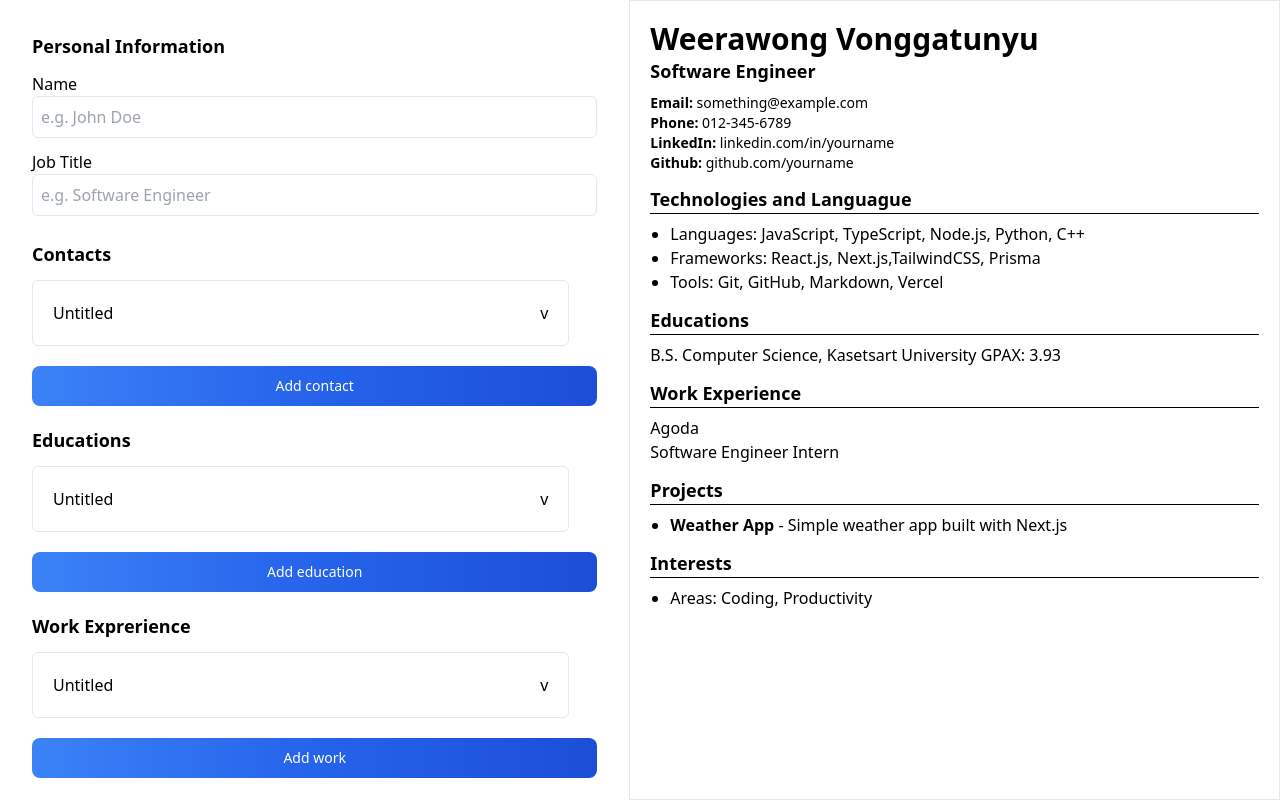
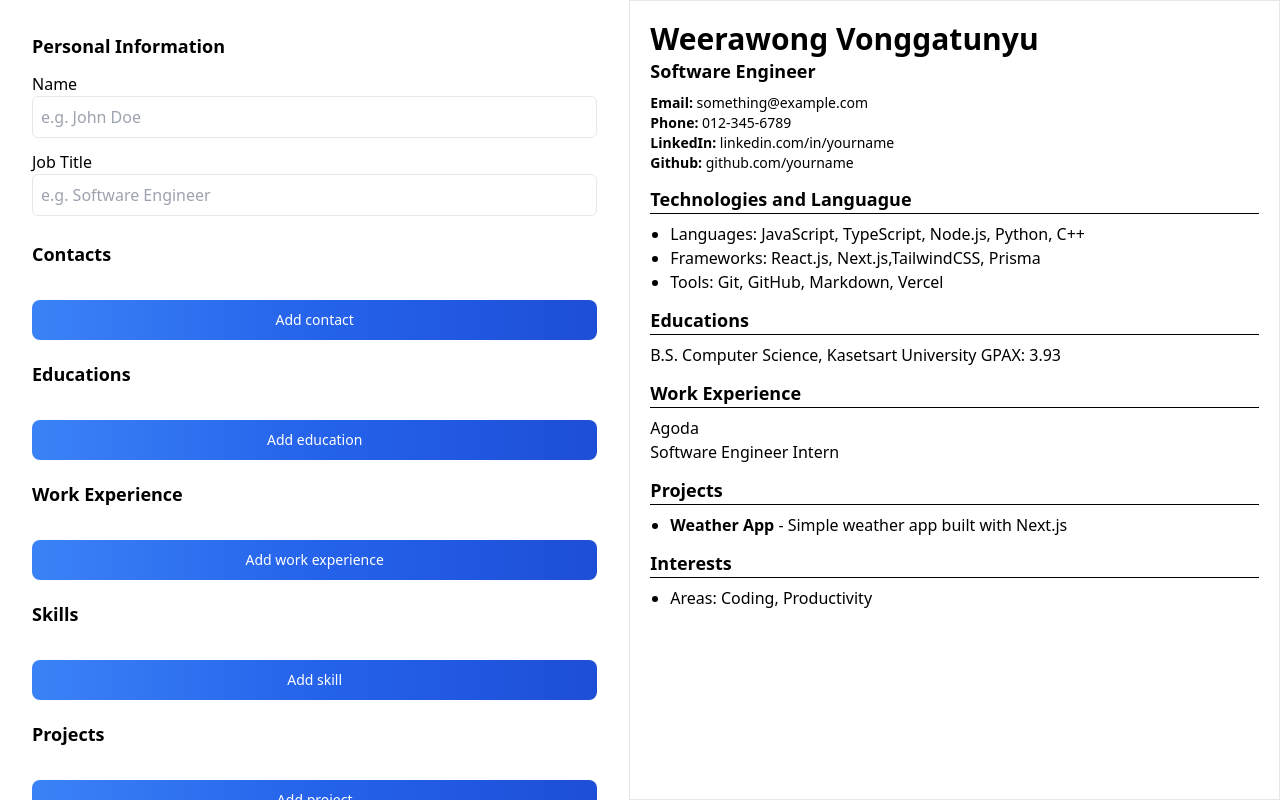
Before and after one commit to Qu1etboy/resume-edit, a Next.js app: page /edit in a window 1280 px wide. Built offline with nearby package versions, Linux system fonts and the light colour scheme.

Commit message:
feat: add input form and correct input data

```diff
--- /dev/null
+++ b/components/AddFormButton.tsx
@@ -0,0 +1,20 @@
+export default function AddFormButton({
+  text,
+  name,
+  handleAdd,
+}: {
+  text: string;
+  name: string;
+  handleAdd: (e: React.MouseEvent<HTMLButtonElement>) => void;
+}) {
+  return (
+    <button
+      type="button"
+      className="w-full mt-5 text-white bg-gradient-to-r from-blue-500 via-blue-600 to-blue-700 hover:bg-gradient-to-br focus:ring-4 focus:outline-none focus:ring-blue-300 dark:focus:ring-blue-800 font-medium rounded-lg text-sm px-5 py-2.5 text-center mr-2 mb-2"
+      name={name}
+      onClick={handleAdd}
+    >
+      {text}
+    </button>
+  );
+}
--- /dev/null
+++ b/components/Form.tsx
@@ -0,0 +1,34 @@
+import { useEffect, useState } from "react";
+import FormLayout from "./FormLayout";
+
+export default function Form({ form, currValue, handleChangeData }: any) {
+  const [value, setValue] = useState(currValue);
+
+  const handleChange = (e: React.ChangeEvent<HTMLInputElement>) => {
+    setValue({ ...value, [e.target.name]: e.target.value });
+  };
+
+  useEffect(() => {
+    // every time state change set data back to parent component
+    handleChangeData(value, form.name);
+  }, [value]);
+
+  return (
+    <FormLayout title={value[form.fields[0].name]}>
+      <div className="mt-3 mb-5 px-5">
+        {form.fields.map((field: any, idx: number) => (
+          <div key={idx}>
+            <label>{field.label}</label>
+            <input
+              placeholder={field.placeHolder}
+              name={field.name}
+              onChange={handleChange}
+              className="p-2 mb-3 border rounded-md w-full"
+              value={value[field.name]}
+            />
+          </div>
+        ))}
+      </div>
+    </FormLayout>
+  );
+}
--- a/components/FormComponent.tsx
+++ b/components/FormComponent.tsx
@@ -1,33 +1,99 @@
 import React, { useEffect, useState } from "react";
-import FormLayout from "./FormLayout";
+import AddFormButton from "./AddFormButton";
+import Form from "./Form";
+import type { Resume } from "@/lib/types";
 
-type Resume = {
-  name: string;
-  job: string;
-  contacts?: {
-    label: string;
-    link?: string;
-  }[];
-  skills?: {
-    skill: string;
-  }[];
-  educations?: {
-    schoolName: string;
-    schoolDescr: string;
-  }[];
-  workExps?: {
-    companyName: string;
-    jobTitle: string;
-    workDescr: string;
-  }[];
-  projects?: {
-    projectName: string;
-    projectDescr: string;
-  }[];
-  interests?: {
-    interest: string;
-  }[];
-};
+const resumeForm = [
+  {
+    label: "Contacts",
+    name: "contacts",
+    fields: [
+      { label: "Label", name: "label", placeHolder: "e.g. GitHub" },
+      { label: "Link", name: "link", placeHolder: "e.g. github.com/username" },
+    ],
+    value: { label: "", link: "" },
+    button: "Add contact",
+  },
+  {
+    label: "Educations",
+    name: "educations",
+    fields: [
+      {
+        label: "School Name",
+        name: "schoolName",
+        placeHolder: "e.g. Harvard University",
+      },
+      {
+        label: "Description",
+        name: "schoolDescr",
+        placeHolder: "e.g. B.S. Computer Science",
+      },
+    ],
+    value: { schoolName: "", schoolDescr: "" },
+    button: "Add education",
+  },
+  {
+    label: "Work Experience",
+    name: "workExps",
+    fields: [
+      {
+        label: "Company Name",
+        name: "companyName",
+        placeHolder: "e.g. Google",
+      },
+      {
+        label: "Job Title",
+        name: "jobTitle",
+        placeHolder: "e.g. Software Engineer",
+      },
+      {
+        label: "Description",
+        name: "workDescr",
+        placeHolder: "e.g. Description",
+      },
+    ],
+    value: {
+      companyName: "",
+      jobTitle: "",
+      workDescr: "",
+    },
+    button: "Add work experience",
+  },
+  {
+    label: "Skills",
+    name: "skills",
+    fields: [{ label: "Skill", name: "skill", placeHolder: "e.g. JavaScript" }],
+    value: { skill: "" },
+    button: "Add skill",
+  },
+  {
+    label: "Projects",
+    name: "projects",
+    fields: [
+      {
+        label: "Project Name",
+        name: "projectName",
+        placeHolder: "Project Name",
+      },
+      { label: "Description", name: "Description", placeHolder: "Description" },
+    ],
+    value: { projectName: "", projectDescr: "" },
+    button: "Add project",
+  },
+  {
+    label: "Interests",
+    name: "interests",
+    fields: [
+      {
+        label: "Interest",
+        name: "interest",
+        placeHolder: "e.g. Listen to music",
+      },
+    ],
+    value: { interest: "" },
+    button: "Add interest",
+  },
+];
 
 export default function FormComponent() {
   const [resume, setResume] = useState<Resume>({
@@ -40,8 +106,26 @@ export default function FormComponent() {
     setResume({ ...resume, [name]: value });
   };
 
+  const handleAddForm = (e: React.MouseEvent<HTMLButtonElement>, data: any) => {
+    data = { ...data, id: crypto.randomUUID() };
+    setResume({
+      ...resume,
+      [e.currentTarget.name]: resume[e.currentTarget.name]
+        ? [...resume[e.currentTarget.name], data]
+        : [data],
+    });
+  };
+
+  const handleChangeData = (data: any, field: string) => {
+    setResume({
+      ...resume,
+      [field]: resume[field].map((d: any) => (d.id === data.id ? data : d)),
+    });
+  };
+
   useEffect(() => {
-    console.log(resume);
+    // sent data back to parent component
+    // console.log(resume);
   }, [resume]);
 
   return (
@@ -63,156 +147,26 @@ export default function FormComponent() {
           onChange={handleInput}
         />
       </div>
-      <div>
-        <h2 className="text-lg mb-3 font-bold">Contacts</h2>
-        <ContactForm />
-        <AddFieldButton text="Add contact" />
-      </div>
-      <div>
-        <h2 className="text-lg mb-3 font-bold">Educations</h2>
-        <EducationForm />
-        <AddFieldButton text="Add education" />
-      </div>
-      <div>
-        <h2 className="text-lg mb-3 font-bold">Work Exprerience</h2>
-        <WorkForm />
-        <AddFieldButton text="Add work" />
-      </div>
-      <div>
-        <h2 className="text-lg mb-3 font-bold">Skills</h2>
-        <SkillForm />
-        <AddFieldButton text="Add skill" />
-      </div>
-      <div>
-        <h2 className="text-lg mb-3 font-bold">Projects</h2>
-        <ProjectForm />
-        <AddFieldButton text="Add project" />
-      </div>
-      <div>
-        <h2 className="text-lg mb-3 font-bold">Interests</h2>
-        <InterestForm />
-        <AddFieldButton text="Add interest" />
-      </div>
+      {resumeForm.map((form, idx) => (
+        <div key={idx}>
+          <h2 className="text-lg mb-3 font-bold">{form.label}</h2>
+          {resume[form.name]?.map((value: any) => (
+            <Form
+              key={value.id}
+              form={resumeForm[idx]}
+              currValue={value}
+              handleChangeData={handleChangeData}
+            />
+          ))}
+          <AddFormButton
+            text={form.button}
+            name={form.name}
+            handleAdd={(e: React.MouseEvent<HTMLButtonElement>) =>
+              handleAddForm(e, resumeForm[idx].value)
+            }
+          />
+        </div>
+      ))}
     </form>
   );
 }
-
-function EducationForm() {
-  return (
-    <FormLayout>
-      <div className="mt-3 mb-5 px-5">
-        <label>School Name</label>
-        <input
-          placeholder="e.g. Harvard University"
-          className="p-2 mb-3 border rounded-md w-full"
-        />
-        <label>Description</label>
-        <textarea
-          placeholder="Description"
-          className="p-2 border rounded-md w-full"
-        />
-      </div>
-    </FormLayout>
-  );
-}
-
-function ContactForm() {
-  return (
-    <FormLayout>
-      <div className="mt-3 mb-5 px-5">
-        <label>Label</label>
-        <input
-          placeholder="e.g. GitHub"
-          className="p-2 mb-3 border rounded-md w-full"
-        />
-        <label>Link</label>
-        <input
-          placeholder="e.g. github.com/username"
-          className="p-2 border rounded-md w-full"
-        />
-      </div>
-    </FormLayout>
-  );
-}
-
-function SkillForm() {
-  return (
-    <FormLayout>
-      <div className="mt-3 mb-5 px-5">
-        <label>Label</label>
-        <input
-          placeholder="e.g. JavaScript"
-          className="p-2 mb-3 border rounded-md w-full"
-        />
-      </div>
-    </FormLayout>
-  );
-}
-
-function WorkForm() {
-  return (
-    <FormLayout>
-      <div className="mt-3 mb-5 px-5">
-        <label>Company Name</label>
-        <input
-          placeholder="e.g. Google"
-          className="p-2 mb-3 border rounded-md w-full"
-        />
-        <label>Job Title</label>
-        <input
-          placeholder="e.g. Software Engineer"
-          className="p-2 mb-3 border rounded-md w-full"
-        />
-        <label>Description</label>
-        <textarea
-          placeholder="Description"
-          className="p-2 border rounded-md w-full"
-        />
-      </div>
-    </FormLayout>
-  );
-}
-
-function ProjectForm() {
-  return (
-    <FormLayout>
-      <div className="mt-3 mb-5 px-5">
-        <label>Project Name</label>
-        <input
-          placeholder="e.g. My Portfolio Website"
-          className="p-2 mb-3 border rounded-md w-full"
-        />
-        <label>Description</label>
-        <textarea
-          placeholder="Description"
-          className="p-2 border rounded-md w-full"
-        />
-      </div>
-    </FormLayout>
-  );
-}
-
-function InterestForm() {
-  return (
-    <FormLayout>
-      <div className="mt-3 mb-5 px-5">
-        <label>Interest</label>
-        <input
-          placeholder="e.g. Listen to music"
-          className="p-2 border rounded-md w-full"
-        />
-      </div>
-    </FormLayout>
-  );
-}
-
-function AddFieldButton({ text, handleAdd }: any) {
-  return (
-    <button
-      type="button"
-      className="w-full mt-5 text-white bg-gradient-to-r from-blue-500 via-blue-600 to-blue-700 hover:bg-gradient-to-br focus:ring-4 focus:outline-none focus:ring-blue-300 dark:focus:ring-blue-800 font-medium rounded-lg text-sm px-5 py-2.5 text-center mr-2 mb-2"
-    >
-      {text}
-    </button>
-  );
-}
--- a/components/FormLayout.tsx
+++ b/components/FormLayout.tsx
@@ -17,7 +17,7 @@ export default function FormLayout({
           className="w-full text-left cursor-pointer p-5"
           onClick={() => setOpenForm(!openForm)}
         >
-          {title !== undefined ? title : "Untitled"}
+          {title !== undefined && title !== "" ? title : "Untitled"}
           <span className="float-right group-hover:text-blue-500">v</span>
         </button>
         {openForm && <>{children}</>}
--- /dev/null
+++ b/lib/types.ts
@@ -0,0 +1,40 @@
+export type Contact = {
+  id: string;
+  label: string;
+  link?: string;
+};
+
+export type Skill = {
+  id: string;
+  skill: string;
+};
+
+export type Education = {
+  id: string;
+  schoolName: string;
+  schoolDescr: string;
+};
+
+export type WorkExp = {
+  id: string;
+  companyName: string;
+  jobTitle: string;
+  workDescr: string;
+};
+
+export type Project = {
+  id: string;
+  projectName: string;
+  projectDescr: string;
+};
+
+export type Interest = {
+  id: string;
+  interest: string;
+};
+
+export type Resume = {
+  name: any;
+  job: any;
+  [propName: string]: any;
+};
```
